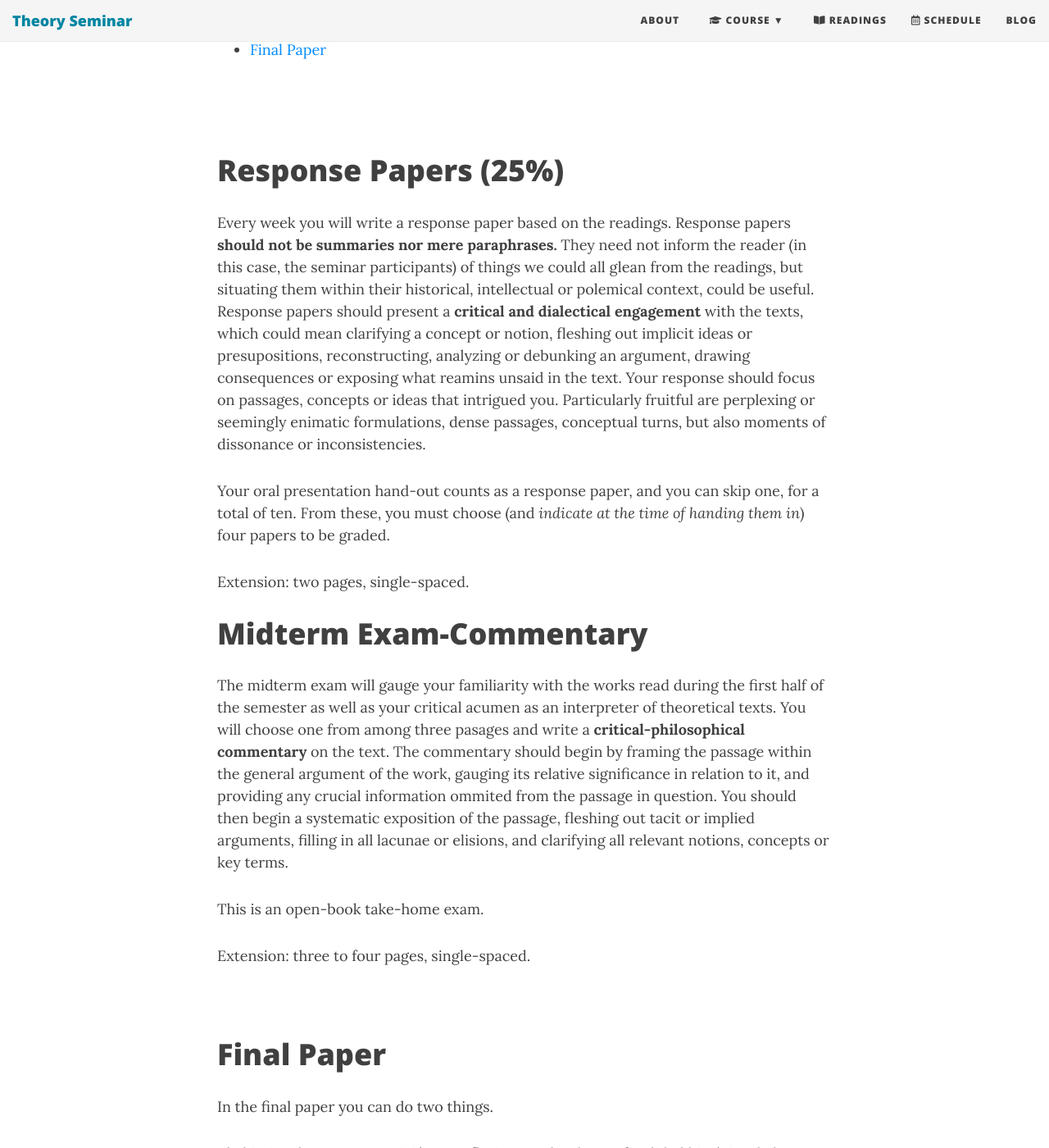
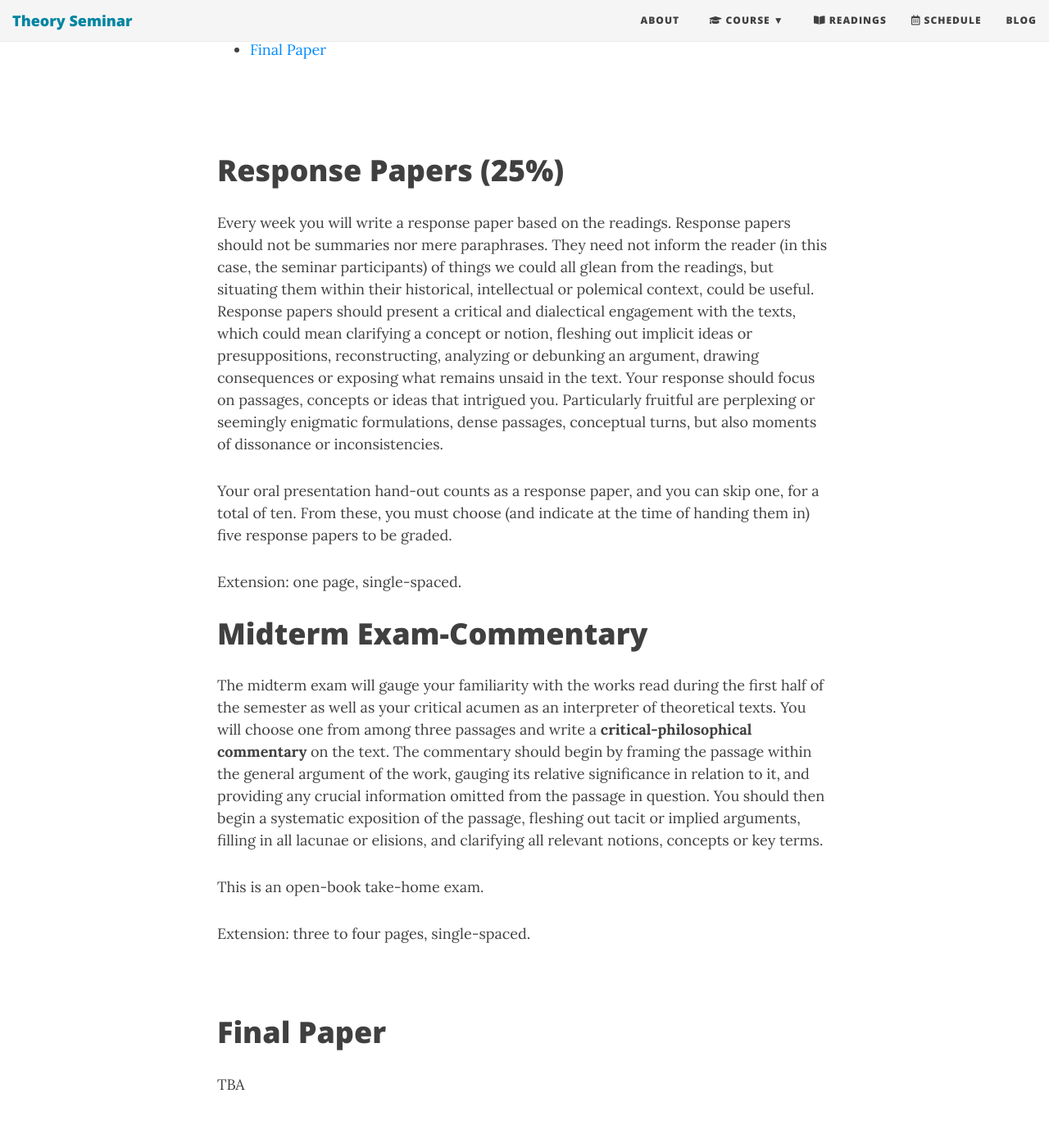
Before and after one commit to Hipomenes/bu-theory-course, a Jekyll site: the page built from assignments.md, in a window 1280 px wide and 1400 px high, scrolled down 395 px. Shown: the whole window at 82% size. Built offline with Jekyll 4.4.1, drawn with Linux system fonts in a browser that asks for light colours; nearby versions of some CDN libraries; some of the changed text lies outside the part shown.

Commit message:
Update assignments.md

```diff
--- a/assignments.md
+++ b/assignments.md
@@ -17,15 +17,15 @@
 
 # Response Papers (25%)
 
-Every week you will write a response paper based on the readings. Response papers **should not be summaries nor mere paraphrases.** They need not inform the reader (in this case, the seminar participants) of things we could all glean from the readings, but situating them within their historical, intellectual or polemical context, could be useful. Response papers should present a **critical and dialectical engagement** with the texts, which could mean clarifying a concept or notion, fleshing out implicit ideas or presupositions, reconstructing, analyzing or debunking an argument, drawing consequences or exposing what reamins unsaid in the text. Your response should focus on passages, concepts or ideas that intrigued you. Particularly fruitful are perplexing or seemingly enimatic formulations, dense passages, conceptual turns, but also moments of dissonance or inconsistencies.
+Every week you will write a response paper based on the readings. Response papers should not be summaries nor mere paraphrases. They need not inform the reader (in this case, the seminar participants) of things we could all glean from the readings, but situating them within their historical, intellectual or polemical context, could be useful. Response papers should present a critical and dialectical engagement with the texts, which could mean clarifying a concept or notion, fleshing out implicit ideas or presuppositions, reconstructing, analyzing or debunking an argument, drawing consequences or exposing what remains unsaid in the text. Your response should focus on passages, concepts or ideas that intrigued you. Particularly fruitful are perplexing or seemingly enigmatic formulations, dense passages, conceptual turns, but also moments of dissonance or inconsistencies.
 
-Your oral presentation hand-out counts as a response paper, and you can skip one, for a total of ten. From these, you must choose (and *indicate at the time of handing them in*) four papers to be graded.
+Your oral presentation hand-out counts as a response paper, and you can skip one, for a total of ten. From these, you must choose (and indicate at the time of handing them in) five response papers to be graded.
 
-Extension: two pages, single-spaced.
+Extension: one page, single-spaced.
 
 # Midterm Exam-Commentary
 
-The midterm exam will gauge your familiarity with the works read during the first half of the semester as well as your critical acumen as an interpreter of theoretical texts. You will choose one from among three pasages and write a **critical-philosophical commentary** on the text. The commentary should begin by framing the passage within the general argument of the work, gauging its relative significance in relation to it, and providing any crucial information ommited from the passage in question. You should then begin a systematic exposition of the passage, fleshing out tacit or implied arguments, filling in all lacunae or elisions, and clarifying all relevant notions, concepts or key terms.
+The midterm exam will gauge your familiarity with the works read during the first half of the semester as well as your critical acumen as an interpreter of theoretical texts. You will choose one from among three passages and write a **critical-philosophical commentary** on the text. The commentary should begin by framing the passage within the general argument of the work, gauging its relative significance in relation to it, and providing any crucial information omitted from the passage in question. You should then begin a systematic exposition of the passage, fleshing out tacit or implied arguments, filling in all lacunae or elisions, and clarifying all relevant notions, concepts or key terms.
 
 This is an open-book take-home exam.
 
@@ -35,15 +35,4 @@
 
 # Final Paper
 
-In the final paper you can do two things.
-
-
-El objetivo de esta composición es reflexionar sobre las profundidad histórica de las palabras. En particular, vamos a pensar en cómo las fluctuaciones de sentido, los cambios semánticos, así como la variación de los referentes, nos ofrecen una ventana al cambio de las mentalidades.
-
-1. Basándote en las lecturas de las últimas semanas (el léxico del mestizaje, en la pintura de castas, o los villancicos de Sor Juana) selecciona un término que te parezca enigmático, extraño o interesante. No debe ser ni un término totalmente común, ni tampoco un término de un sentido demasiado amplio. Idealmente, será un término poco usual y cuyo sentido parezca variar o ser inconsistente en los textos. También puede ser un término sencillo pero cargado de connotaciones diversas. Puede ser un sustantivo, un adjetivo o un verbo.
-
-2. A continuación, ingresen al sitio del Nuevo Tesoro Lexicográfico y busquen el término que eligieron. Como verán, el NTL les dará todas las apariciones del término en una serie de diccionarios históricos del español. Exploren y consulten tantas versiones como puedan, tratando de reflexionar sobre el sentido de la palabra y su cambio a lo largo del tiempo.
-
-3. A continuación, escriban redacta una composición sobre sus hallazgos en los diccionarios, tratando de crear un argumento comparando los sentidos que encontraste en el diccionario con el sentido del término en el texto original.
-
-4. No olvides ponerle un título a tu composición, escribir tu nombre, y añadir el *word count*.
+TBA
```
